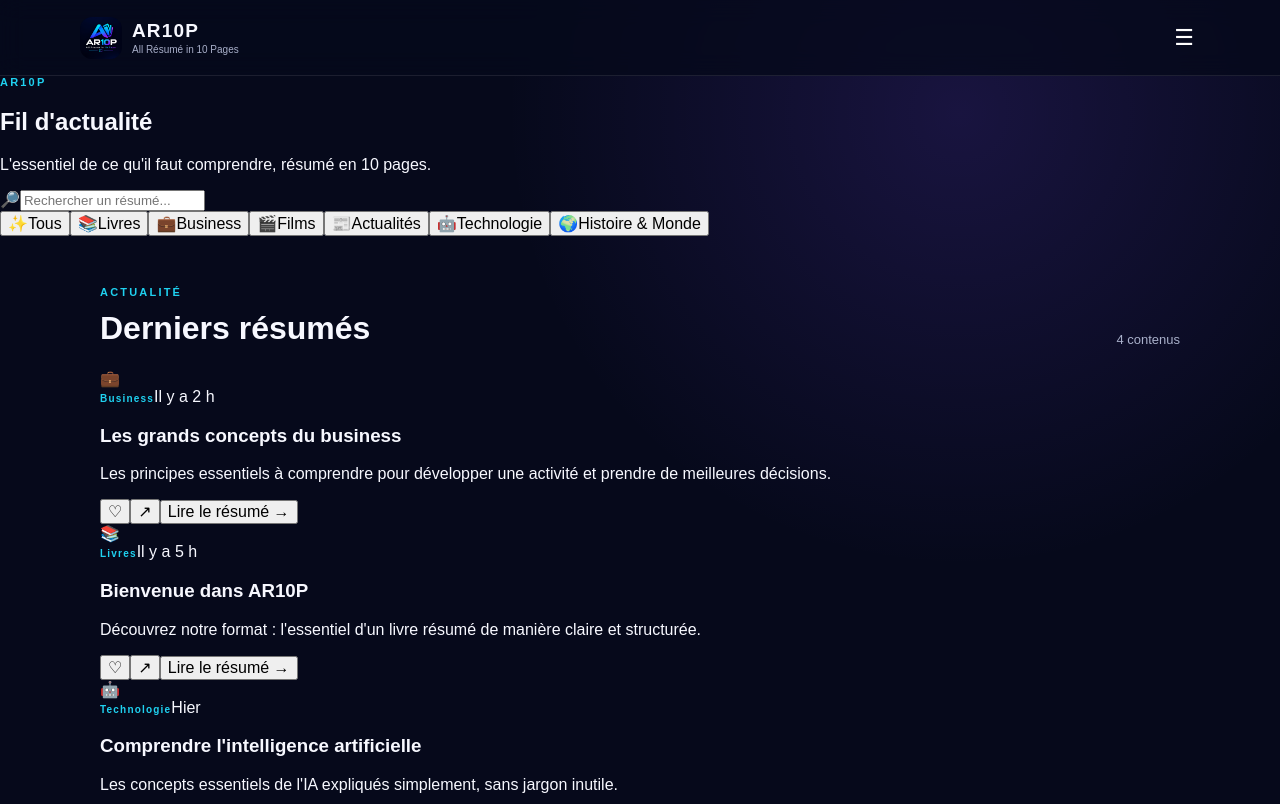
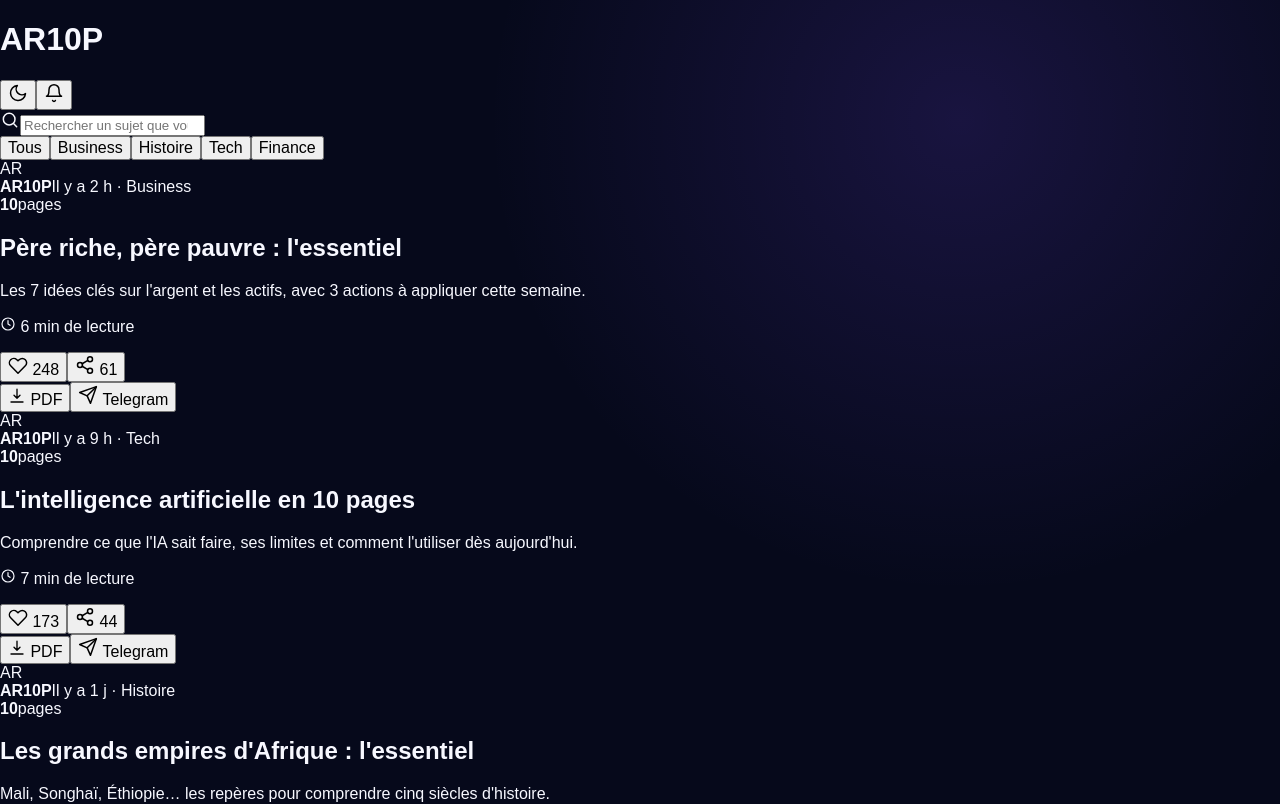
Before and after one commit to Malalatina586/AR10P, a Next.js app: page / in a window 1280 px wide. Shown: the top 804 px of the page. Built offline with nearby package versions, Linux system fonts and the light colour scheme.

Commit message:
feat: switch homepage to Phase 1 feed

```diff
--- a/src/app/page.tsx
+++ b/src/app/page.tsx
@@ -1,199 +1,5 @@
-import Image from "next/image";
-
-const categories = [
-  ["Tous", "✨"],
-  ["Livres", "📚"],
-  ["Business", "💼"],
-  ["Films", "🎬"],
-  ["Actualités", "📰"],
-  ["Technologie", "🤖"],
-  ["Histoire & Monde", "🌍"],
-];
-
-const feed = [
-  {
-    category: "Business",
-    icon: "💼",
-    title: "Les grands concepts du business",
-    text: "Les principes essentiels à comprendre pour développer une activité et prendre de meilleures décisions.",
-    time: "Il y a 2 h",
-  },
-  {
-    category: "Livres",
-    icon: "📚",
-    title: "Bienvenue dans AR10P",
-    text: "Découvrez notre format : l'essentiel d'un livre résumé de manière claire et structurée.",
-    time: "Il y a 5 h",
-  },
-  {
-    category: "Technologie",
-    icon: "🤖",
-    title: "Comprendre l'intelligence artificielle",
-    text: "Les concepts essentiels de l'IA expliqués simplement, sans jargon inutile.",
-    time: "Hier",
-  },
-  {
-    category: "Histoire & Monde",
-    icon: "🌍",
-    title: "Les grandes transformations du monde",
-    text: "Un résumé pour comprendre les événements et idées qui ont marqué notre époque.",
-    time: "Hier",
-  },
-];
+import Feed from "@/components/Feed";
 
 export default function Home() {
-  return (
-    <main className="feed-page">
-
-      <header className="topbar">
-        <div className="brand">
-          <Image
-            src="/logo.png"
-            alt="AR10P"
-            width={42}
-            height={42}
-            priority
-          />
-
-          <div>
-            <strong>AR10P</strong>
-            <span>All Résumé in 10 Pages</span>
-          </div>
-        </div>
-
-        <button
-          className="menu"
-          aria-label="Ouvrir le menu"
-        >
-          ☰
-        </button>
-      </header>
-
-      <section className="feed-header">
-        <div>
-          <p className="eyebrow">AR10P</p>
-          <h1>Fil d&apos;actualité</h1>
-          <p>
-            L&apos;essentiel de ce qu&apos;il faut comprendre,
-            résumé en 10 pages.
-          </p>
-        </div>
-      </section>
-
-      <section className="search-box">
-        <span>🔎</span>
-
-        <input
-          type="search"
-          placeholder="Rechercher un résumé..."
-          aria-label="Rechercher un résumé"
-        />
-      </section>
-
-      <section className="category-scroll">
-        {categories.map(([name, icon], index) => (
-          <button
-            key={name}
-            className={
-              index === 0
-                ? "category-pill active"
-                : "category-pill"
-            }
-          >
-            <span>{icon}</span>
-            {name}
-          </button>
-        ))}
-      </section>
-
-      <section className="section feed-section">
-
-        <div className="section-head">
-          <div>
-            <p className="eyebrow">ACTUALITÉ</p>
-            <h2>Derniers résumés</h2>
-          </div>
-
-          <span className="count">
-            {feed.length} contenus
-          </span>
-        </div>
-
-        <div className="feed-list">
-
-          {feed.map((item) => (
-            <article
-              className="feed-card"
-              key={item.title}
-            >
-
-              <div className="feed-card-top">
-
-                <div className="feed-icon">
-                  {item.icon}
-                </div>
-
-                <div className="feed-meta">
-                  <span className="tag">
-                    {item.category}
-                  </span>
-
-                  <span className="time">
-                    {item.time}
-                  </span>
-                </div>
-
-              </div>
-
-              <h3>{item.title}</h3>
-
-              <p>{item.text}</p>
-
-              <div className="feed-actions">
-
-                <button aria-label="J'aime">
-                  ♡
-                </button>
-
-                <button aria-label="Partager">
-                  ↗
-                </button>
-
-                <button className="read-button">
-                  Lire le résumé →
-                </button>
-
-              </div>
-
-            </article>
-          ))}
-
-        </div>
-
-      </section>
-
-      <section className="how feed-info">
-
-        <p className="eyebrow">
-          AR10P
-        </p>
-
-        <h2>
-          Découvre. Comprends. Partage.
-        </h2>
-
-        <p>
-          Des contenus courts et structurés pour
-          comprendre rapidement l&apos;essentiel.
-        </p>
-
-      </section>
-
-      <footer>
-        <span>© 2026 AR10P</span>
-        <span>All Résumé in 10 Pages</span>
-      </footer>
-
-    </main>
-  );
+  return <Feed />;
 }
```
